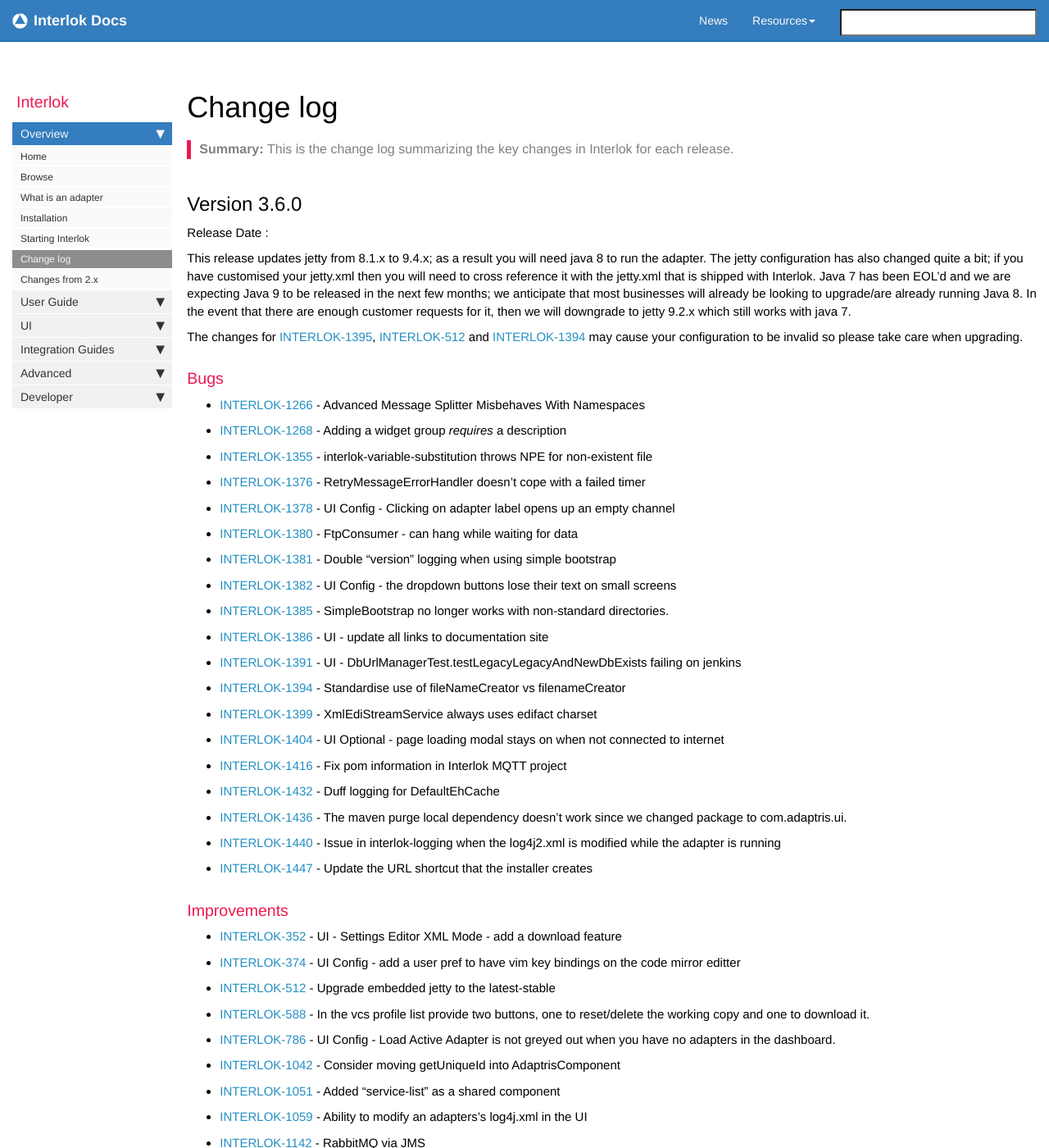
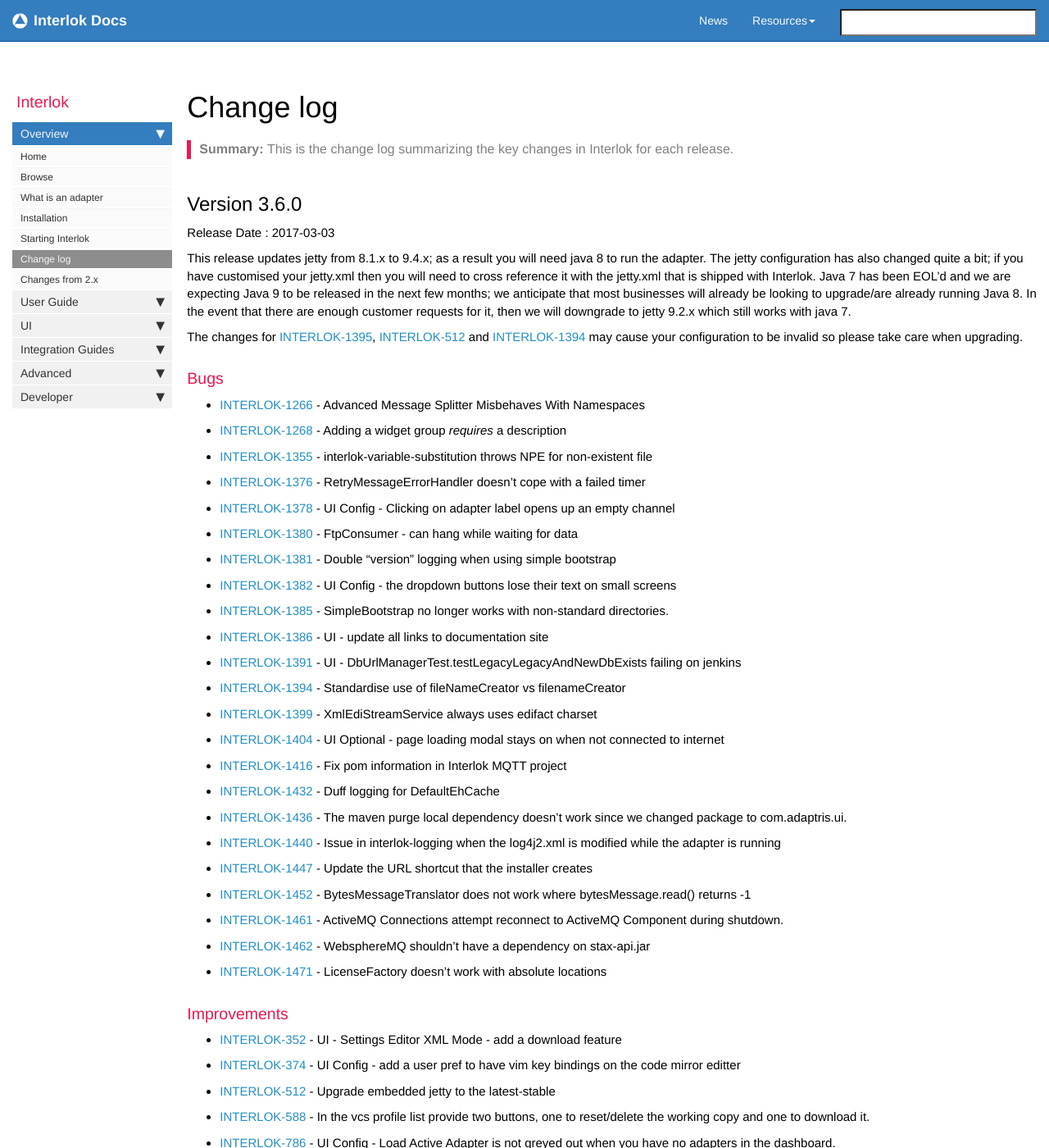
Before and after one commit to adaptris/interlok-docs-legacy, a Jekyll site: the page built from pages/adapter/changelog.md, in a window 1280 px wide and 1400 px high. Shown: the whole window at 82% size. Built offline with Jekyll 4.4.1, drawn with Linux system fonts in a browser that asks for light colours; nearby versions of some CDN libraries; comment, search, counter and statistics services are not loaded; some of the changed text lies outside the part shown.

Commit message:
Updated with release date.

```diff
--- a/_includes/custom/release360.html
+++ b/_includes/custom/release360.html
@@ -1,6 +1,6 @@
 ## Version 3.6.0 ##
 
-Release Date :
+Release Date : 2017-03-03
 
 This release updates jetty from 8.1.x to 9.4.x; as a result you will need java 8 to run the adapter. The jetty configuration has also changed quite a bit; if you have customised your jetty.xml then you will need to cross reference it with the jetty.xml that is shipped with Interlok. Java 7 has been EOL'd and we are expecting Java 9 to be released in the next few months; we anticipate that most businesses will already be looking to upgrade/are already running Java 8. In the event that there are enough customer requests for it, then we will downgrade to jetty 9.2.x which still works with java 7.
 
@@ -27,7 +27,10 @@
 - [INTERLOK-1436](https://adaptris.atlassian.net/browse/INTERLOK-1436) - The maven purge local dependency doesn't work since we changed package to com.adaptris.ui.
 - [INTERLOK-1440](https://adaptris.atlassian.net/browse/INTERLOK-1440) - Issue in interlok-logging when the log4j2.xml is modified while the adapter is running
 - [INTERLOK-1447](https://adaptris.atlassian.net/browse/INTERLOK-1447) - Update the URL shortcut that the installer creates
-
+- [INTERLOK-1452](https://adaptris.atlassian.net/browse/INTERLOK-1452) - BytesMessageTranslator does not work where bytesMessage.read() returns -1
+- [INTERLOK-1461](https://adaptris.atlassian.net/browse/INTERLOK-1461) - ActiveMQ Connections attempt reconnect to ActiveMQ Component during shutdown.
+- [INTERLOK-1462](https://adaptris.atlassian.net/browse/INTERLOK-1462) - WebsphereMQ shouldn't have a dependency on stax-api.jar
+- [INTERLOK-1471](https://adaptris.atlassian.net/browse/INTERLOK-1471) - LicenseFactory doesn't work with absolute locations
 
 
 ### Improvements
@@ -70,3 +73,5 @@
 - [INTERLOK-1435](https://adaptris.atlassian.net/browse/INTERLOK-1435) - Centralise the adaptris and help link urls
 - [INTERLOK-1439](https://adaptris.atlassian.net/browse/INTERLOK-1439) - Fix interlok-ui-swagger-codegen to use the new jetty 9 EmbeddedConnection
 - [INTERLOK-1444](https://adaptris.atlassian.net/browse/INTERLOK-1444) - license.properties shouldn't have to have adp.license.key=
+- [INTERLOK-1447](https://adaptris.atlassian.net/browse/INTERLOK-1447) - Update the URL shortcut that the installer creates
+- [INTERLOK-1448](https://adaptris.atlassian.net/browse/INTERLOK-1448) - Add documentation for the new log configuration page
```
